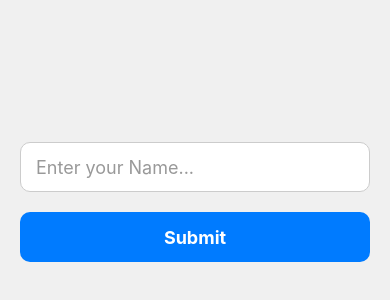
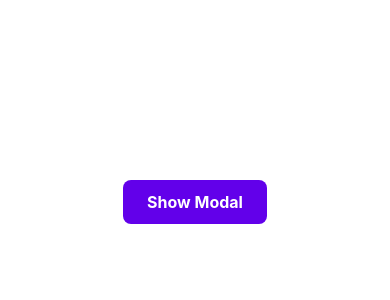
Before and after one commit to hasilakhwa/learning1, a React Native app: screen / in a window 390 px wide. Shown: the part 220-520 px from the top of the page. Built offline with nearby package versions, Linux system fonts and the light colour scheme.

Commit message:
Model dialod completed

```diff
--- a/App.jsx
+++ b/App.jsx
@@ -21,7 +21,8 @@
 // import Loader from './src/component/Loader'
 // import PressableComponent from './src/component/PressableComponent'
 // import StatusBarExample from './src/component/StatusBarExample'
-import UseRefHook from './src/component/UseRefHook'
+// import UseRefHook from './src/component/UseRefHook'
+import ModalDialogBox from './src/component/ModalDialogBox'
 const App = () => {
   return (
     <View
@@ -59,7 +60,8 @@
       {/* <Loader /> */}
       {/* <PressableComponent /> */}
       {/* <StatusBarExample /> */}
-      <UseRefHook />
+      {/* <UseRefHook /> */}
+      <ModalDialogBox />
     </View>
   );
 };
--- /dev/null
+++ b/src/component/ModalDialogBox.jsx
@@ -0,0 +1,95 @@
+import { View, Text, TouchableOpacity, StyleSheet, Modal } from 'react-native';
+import React, { useState } from 'react';
+
+const ModalDialogBox = () => {
+  const [modalVisible, setModalVisible] = useState(false);
+  return (
+    <View style={styles.container}>
+      <TouchableOpacity
+        style={styles.openButton}
+        onPress={() => setModalVisible(true)}
+      >
+        <Text style={styles.buttonText}>Show Modal</Text>
+      </TouchableOpacity>
+      <Modal
+        transparent={true}
+        visible={modalVisible}
+        animationType="slide"
+        onRequestClose={() => setModalVisible(false)}
+      >
+        <View style={styles.modalOverlay}>
+          <View style={styles.modalView}>
+            <Text style={styles.modalTitle}>Beautiful Modal</Text>
+            <Text style={styles.modalText}>This is Beautiful Modal</Text>
+            <TouchableOpacity
+              style={styles.closeButton}
+              onPress={() => setModalVisible(false)}
+            >
+              <Text style={styles.closeButtonText}>Close</Text>
+            </TouchableOpacity>
+          </View>
+        </View>
+      </Modal>
+    </View>
+  );
+};
+
+export default ModalDialogBox;
+
+const styles = StyleSheet.create({
+  container: {
+    flex: 1,
+    justifyContent: 'center',
+    alignItems: 'center',
+  },
+  openButton: {
+    backgroundColor: '#6200ea',
+    paddingVertical: 12,
+    paddingHorizontal: 24,
+    borderRadius: 8,
+    elevation: 2,
+  },
+  buttonText: {
+    color: '#fff',
+    fontSize: 16,
+    fontWeight: 'bold',
+  },
+  modalOverlay: {
+    flex: 1,
+    justifyContent: 'center',
+    alignItems: 'center',
+    backgroundColor: 'rgba(0,0,0,0.7)',
+  },
+  modalView: {
+    width: '80%',
+    backgroundColor: '#fff',
+    borderRadius: 20,
+    padding: 20,
+    alignItems: 'center',
+    elevation: 5,
+  },
+  modalTitle: {
+    fontSize: 22,
+    fontWeight: 'bold',
+    marginBottom: 10,
+    color: '#333',
+  },
+  modalText: {
+    fontSize: 16,
+    marginBottom: 20,
+    textAlign: 'center',
+    color: '#555',
+  },
+  closeButton: {
+    backgroundColor: '#03dace',
+    paddingVertical: 10,
+    paddingHorizontal: 20,
+    borderRadius: 20,
+    elevation: 2,
+  },
+  closeButtonText: {
+    color: '#fff',
+    fontSize: 16,
+    fontWeight: 'bold',
+  },
+});
```
